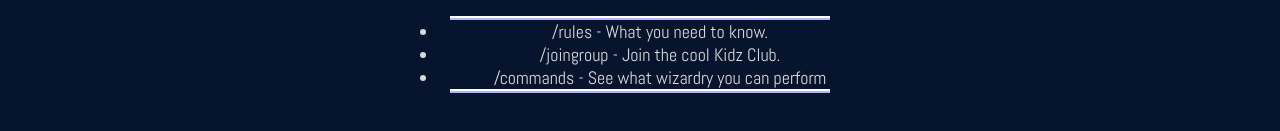
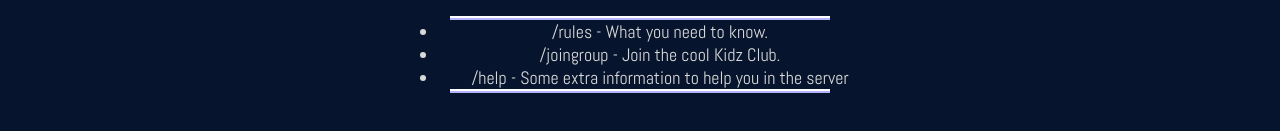
Before and after one commit to SirProtagonist/SirProtagonist.github.io, a plain HTML site: page index.html in a window 1280 px wide. Shown: the part 355-486 px from the top of the page. Drawn offline with Linux system fonts and the light colour scheme; a web font is replaced by a local one.

Commit message:
Update index.html

```diff
--- a/index.html
+++ b/index.html
@@ -31,7 +31,7 @@ Satan's Fun House
 <center> <ul> <font size = "4">
   <li>/rules      -   What you need to know.</li>
   <li>/joingroup  -   Join the cool Kidz Club.</li>
-  <li>/commands   -   See what wizardry you can perform</li>
+  <li>/help   -   Some extra information to help you in the server</li>
 </ul> </center>
 <center> <div style="width:30%;height:2px;background-color:#b3b3ff;border-top:2px solid #ffffff;"></div> <center>
 </font>
```
